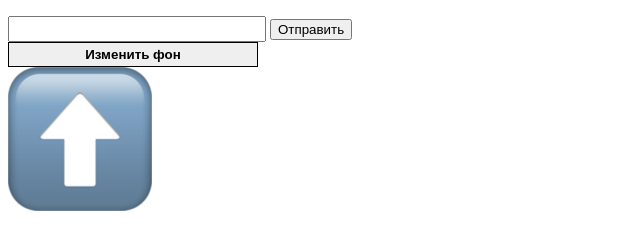
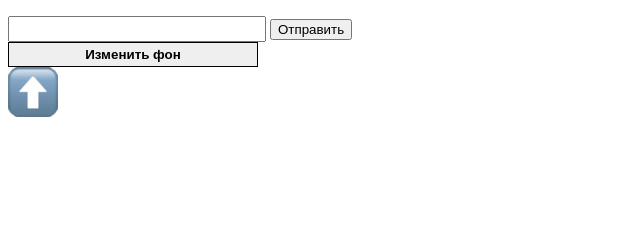
Before and after one commit to l-ll-lll/FeechkiWinx, a plain HTML site: page frontend/index.html in a window 1280 px wide. Shown: the whole page, without its empty margins (0-640 px from the left). Drawn offline with Linux system fonts and the light colour scheme.

Commit message:
Kill me pls

```diff
--- a/frontend/index.html
+++ b/frontend/index.html
@@ -18,7 +18,7 @@
 	<div class="Fone">
 		<button class="button" onclick="changeFone();">Изменить фон</button>
 	</div>
-	<a href="#top"><img src="sweg.png" alt="">	</a>
+	<a href="#top"><img src="Стрелка.png" alt="">	</a>
 	<script src="script.js"></script>
 </body>
 </html>
```
Also changed, not shown: frontend/sweg.png (deleted), frontend/Стрелка.png (added).
